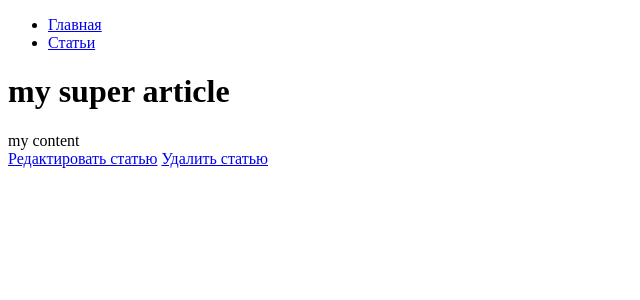
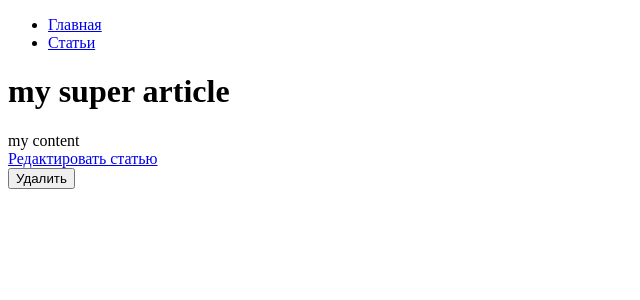
Before and after one commit to sigilisd/hexlet-django-blog, a Django app: page /articles/1/ in a window 1280 px wide. Shown: the top 300 px of the page, without its empty margins (0-640 px from the left). Run offline with Django 5.2, Linux system fonts and the light colour scheme; data comes from the database, SQL or seed files in the repository.

Commit message:
Small changes

```diff
--- a/hexlet_django_blog/article/templates/articles/delete.html
+++ /dev/null
@@ -1,4 +0,0 @@
-<form action="{% url 'articles_delete' article.id %}" method="post">
-    {% csrf_token %}
-    <input type="submit" value="Удалить">
-</form>
--- a/hexlet_django_blog/article/templates/articles/show.html
+++ b/hexlet_django_blog/article/templates/articles/show.html
@@ -4,5 +4,8 @@
      <h1>{{ article.name }}</h1>
     <div>{{ article.body }}</div>
     <a href="{% url 'articles_update' id=article.id %}">Редактировать статью</a>
-    <a href="{% url 'articles_delete' article.id %}">Удалить статью</a>
+    <form action="{% url 'articles_delete' article.id %}" method="post">
+    {% csrf_token %}
+    <input type="submit" value="Удалить">
+</form>
 {% endblock %}
```
